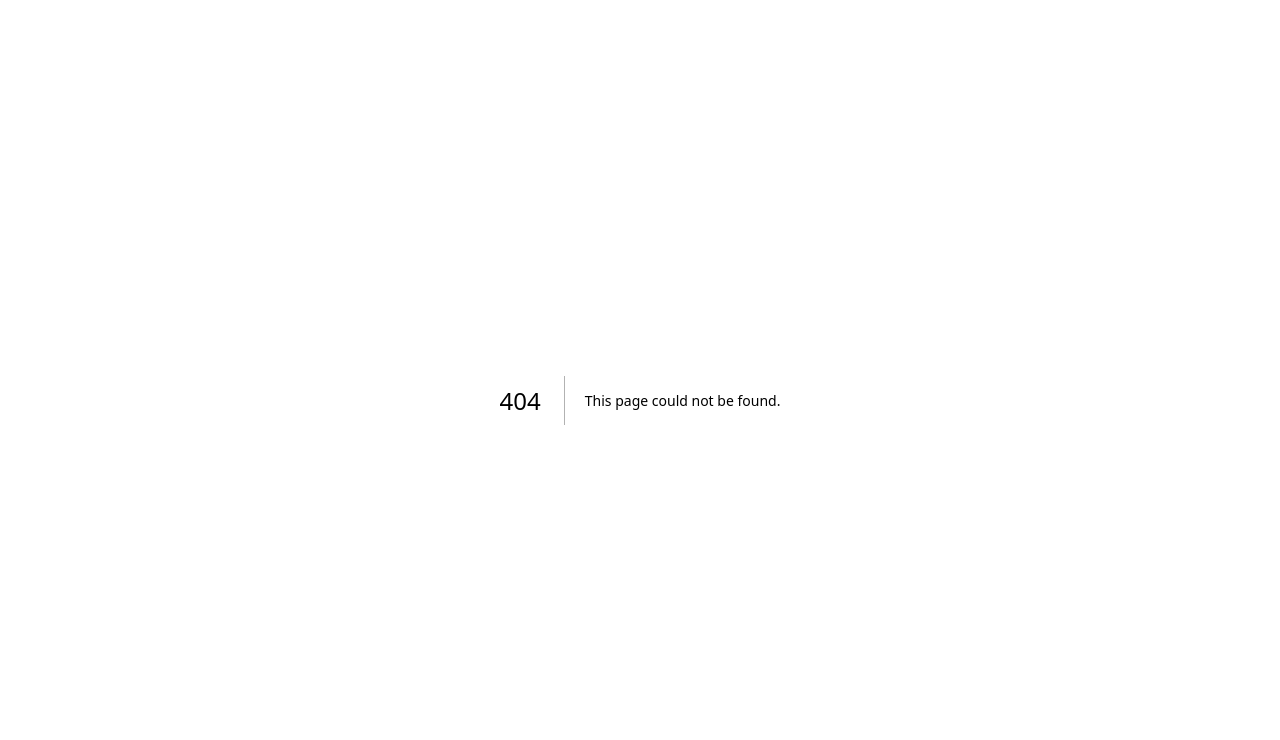
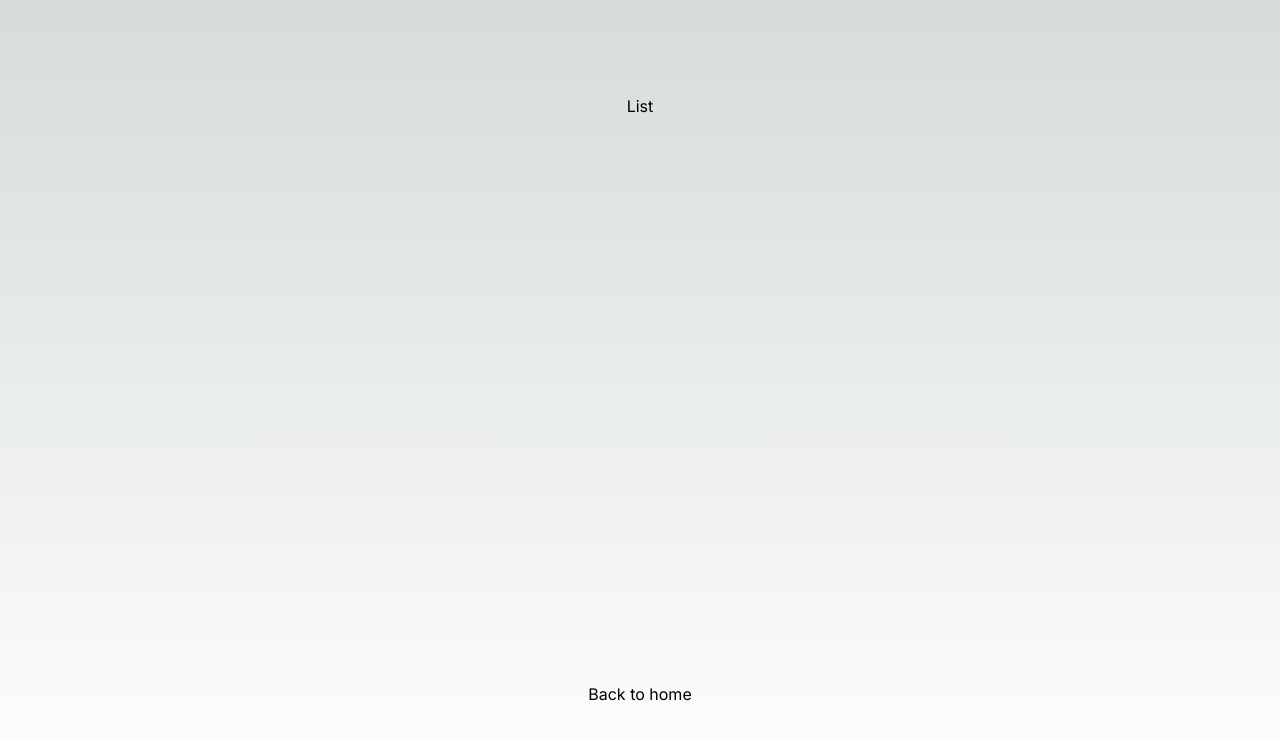
Before and after one commit to PrasantaDebnath25/nextjs18-demo-setup-with-css, a Next.js app: page /list/1 in a window 1280 px wide. Before the commit this address had no page. Shown: the top 740 px of the page. Built offline with nearby package versions, Linux system fonts and the light colour scheme.

Commit message:
Dynamic route page added

```diff
--- /dev/null
+++ b/src/pages/list/[id].js
@@ -0,0 +1,32 @@
+import Head from 'next/head'
+import Image from 'next/image'
+import { Inter } from 'next/font/google'
+import styles from '@/styles/Home.module.css'
+import { useRouter } from 'next/router'
+
+const inter = Inter({ subsets: ['latin'] })
+
+export default function Test() {
+  const router = useRouter()
+  const handleClick = (e) => {
+    e.preventDefault()
+    router.push("/")
+  }
+  // 17.3.0
+  return (
+    <>
+      <Head>
+        <title>Create Next List App</title>
+        <meta name="description" content="Generated by create next app" />
+        <meta name="viewport" content="width=device-width, initial-scale=1" />
+        <link rel="icon" href="/favicon.ico" />
+      </Head>
+      <main className={`${styles.main} ${inter.className}`}>
+      List
+        <p onClick={(e)=> handleClick(e)}>
+            Back to home
+          </p>
+      </main>
+    </>
+  )
+}
```
